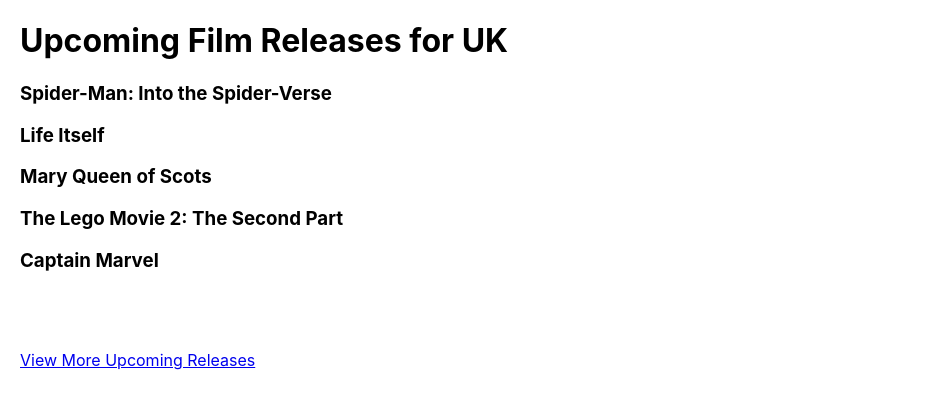
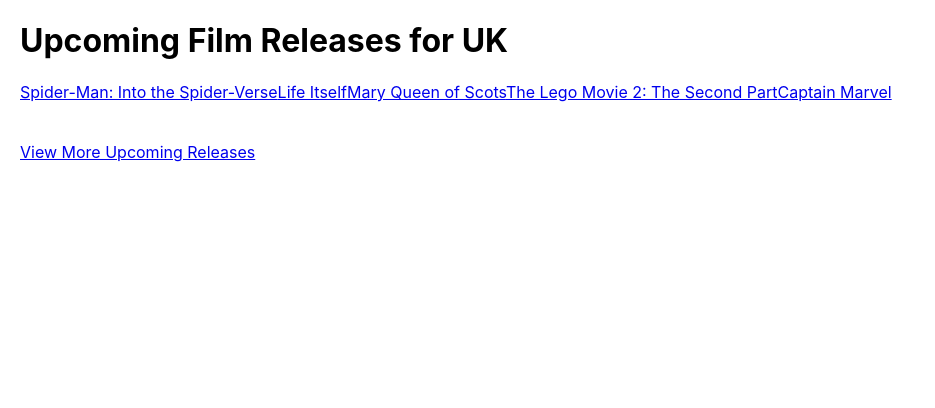
Before and after one commit to garyb6/Movie-List-HW, a React (Create React App) app: page / in a window 1280 px wide. Shown: the top 408 px of the page, without its empty margins (0-935 px from the left). Built offline with nearby package versions, Linux system fonts and the light colour scheme.

Commit message:
got urls to work. Praise be to Jesus

```diff
--- a/src/components/Movie.js
+++ b/src/components/Movie.js
@@ -4,8 +4,7 @@ const Movie = ({name, url}) => {
 
     return(
     <>
-    <h3>{name}</h3>
-    <p>{url}</p>
+    <a href={url}>{name}</a>
     </>
     )
 }
--- a/src/components/MovieList.js
+++ b/src/components/MovieList.js
@@ -5,7 +5,7 @@ const MovieList = ({movies}) => {
 
     const movieNodes = movies.map(movie => {
         return (
-            <Movie name={movie.name} key={movie.id}>""</Movie>
+            <Movie name={movie.name} key={movie.id} url={movie.url}></Movie>
         );
     });
 
@@ -17,5 +17,3 @@ const MovieList = ({movies}) => {
 }
 
 export default MovieList;
-
-{/* <Movie href= {movie.url} name={movie.name} key={movie.id}></Movie> */}
```
